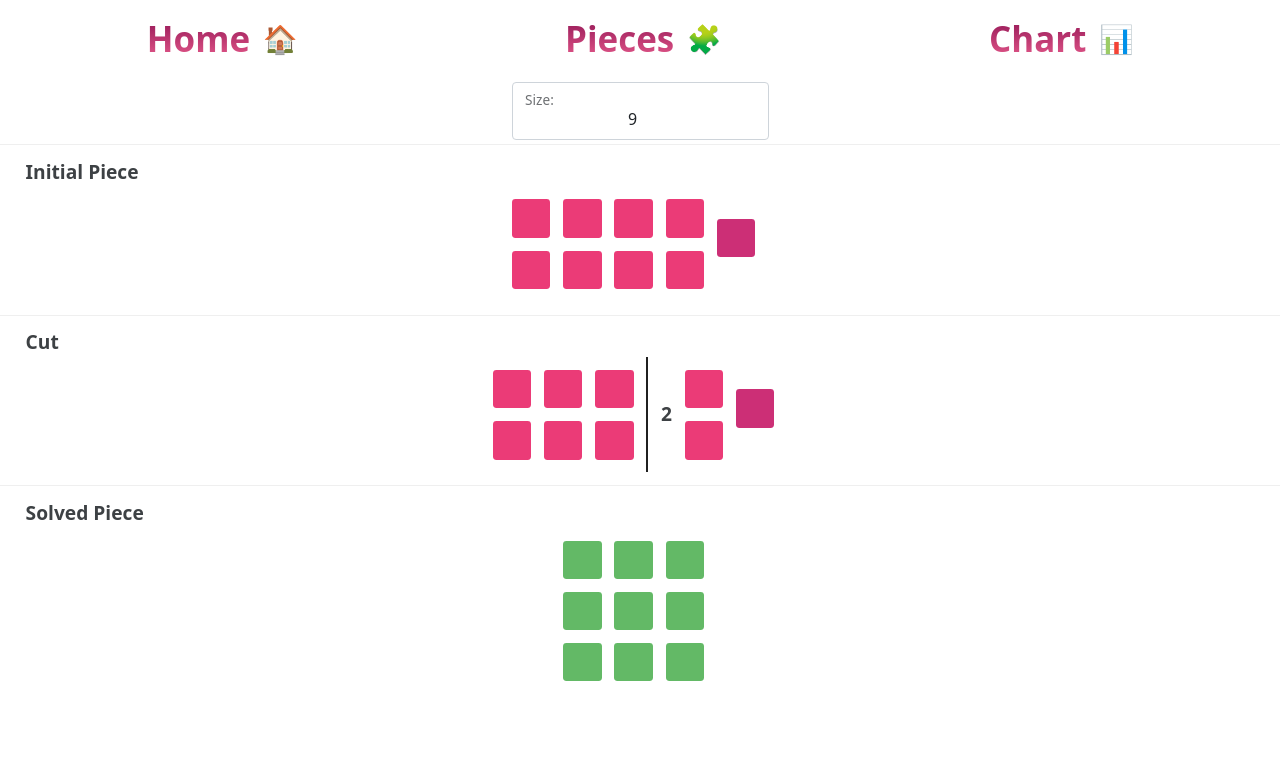
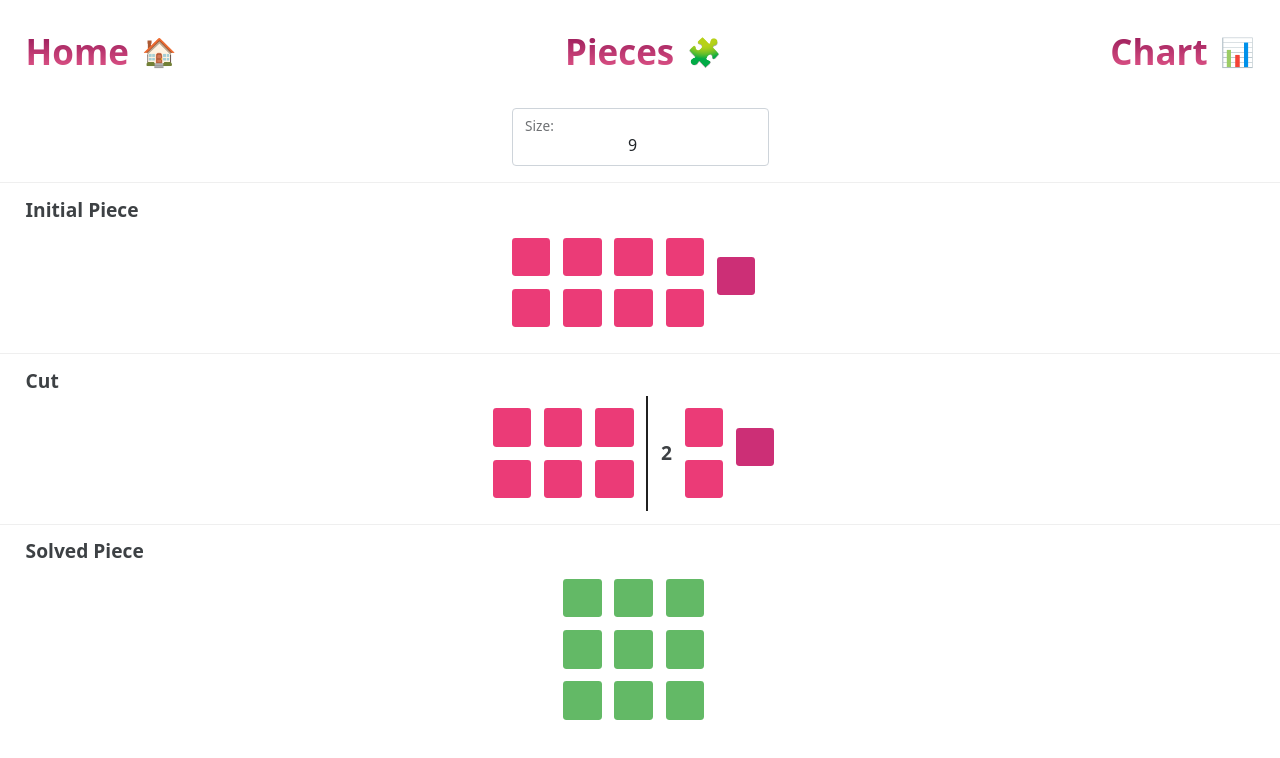
Before and after one commit to widroz/BugExample, a React (Create React App) app: page /pieces in a window 1280 px wide. Shown: the top 758 px of the page. Built offline with nearby package versions, Linux system fonts and the light colour scheme.

Commit message:
Some styling

```diff
--- a/src/App.css
+++ b/src/App.css
@@ -11,6 +11,7 @@
     flex-direction: column;
     align-items: center;
     justify-content: center;
+    margin-bottom: 1vw;
 }
 
 
@@ -26,14 +27,15 @@ input {
 
     color: #757575;
     font-size: calc(24px + 46 * ((100vw - 600px) / 800));;
+
 }
 
 .navigation-bar{
     display: flex;
     flex-direction: row;
-    justify-content: space-around;
+    justify-content: space-between;
     align-items: center;
-    padding: 1vw;
+    padding: 2vw;
     font-size: calc(40px + 46 * ((40vw - 600px) / 800));
 }
 
--- a/src/components/pieces/Pieces.jsx
+++ b/src/components/pieces/Pieces.jsx
@@ -54,6 +54,18 @@ export default function Pieces() {
     return divs;
   }
 
+  function renderInitialPieceAsSolved() {
+    const divs = [];
+    for (let i = 1; i < n; i += 2) {
+      divs.push(<div className="pieces-column" key={i}>
+        <div className="piece solved">{ }</div>
+        <div className="piece solved">{ }</div>
+      </div>)
+    }
+    if (n % 2 === 1) divs.push(<div className="last-piece piece solved" key={n}>{ }</div>)
+    return divs;
+  }
+
   function renderInitialPieceWithCut() {
     const columns = numberOfColumns(n);
     const divs = [];
@@ -89,7 +101,10 @@ export default function Pieces() {
       }
       return rows;
     }
-    else return renderInitialPiece();
+    else {
+      if(n%2===0 && n!==2)return renderInitialPieceAsSolved(); //TODO: Check why 2 appears as a solved piece
+      else return renderInitialPiece();
+    }
   }
 
 
```
